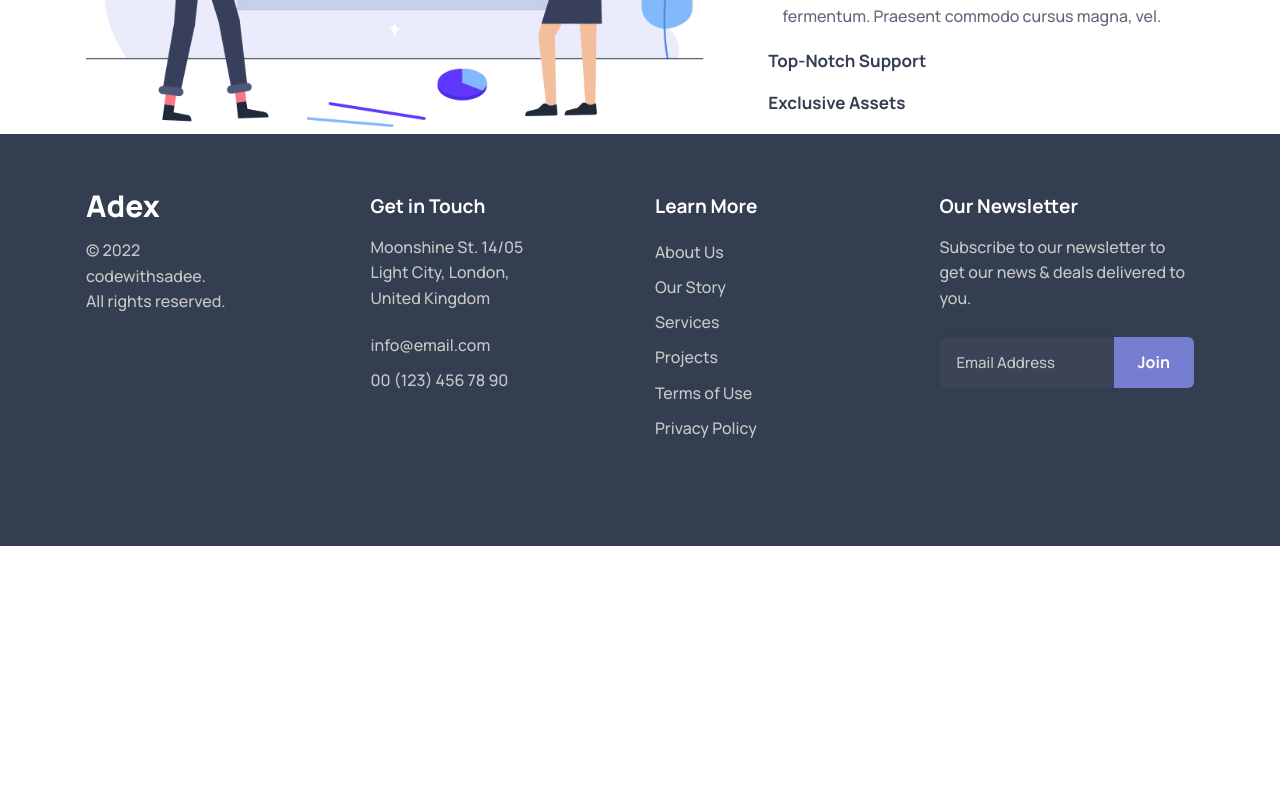
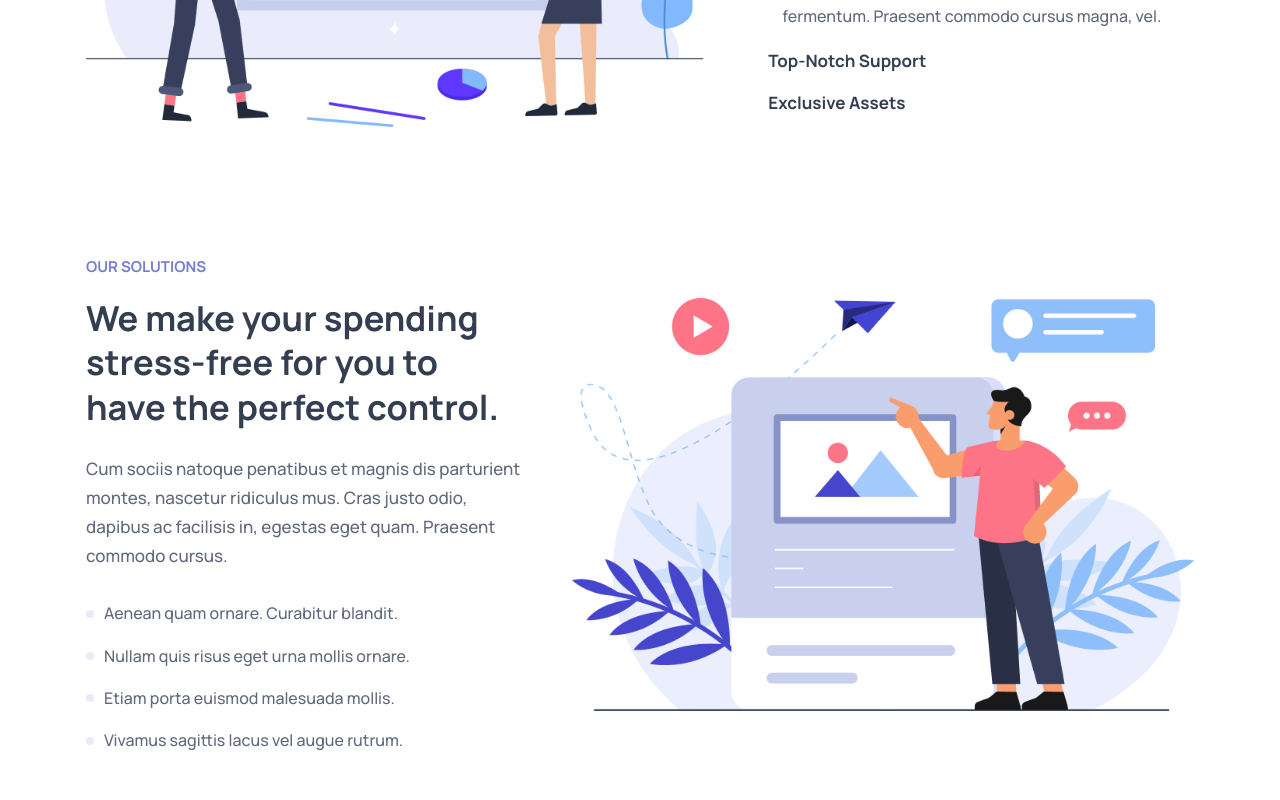
Before and after one commit to m03001215/service, a Next.js app: page / in a window 1280 px wide. Shown: the part 1840-2640 px from the top of the page. Before the commit the page ends 2386 px from the top, so only its background shows below. Built offline with nearby package versions, Linux system fonts and the light colour scheme.

Commit message:
add feature section

```diff
--- a/src/app/page.tsx
+++ b/src/app/page.tsx
@@ -3,6 +3,7 @@ import Layout from '@/components/Layout';
 import HeroSection from '@/components/sections/home/HeroSection';
 import ServiceSection from '@/components/sections/home/ServiceSection';
 import AboutSection from '@/components/sections/home/AboutSection';
+import FeatureSection from '@/components/sections/home/FeatureSection';
 
 export const metadata: Metadata = {
   title: 'Adex • Digital Product Studio',
@@ -23,6 +24,7 @@ export default function Home() {
         <HeroSection />
         <ServiceSection />
         <AboutSection />
+        <FeatureSection />
       </article>
     </Layout>
   );
--- /dev/null
+++ b/src/components/sections/home/FeatureSection.scss
@@ -0,0 +1,50 @@
+@import '../../../styles/variables';
+@import '../../../styles/mixins';
+
+.feature {
+  .container {
+    display: grid;
+    gap: 50px;
+
+    @include tablet-up {
+      grid-template-columns: 0.7fr 1fr;
+      align-items: center;
+    }
+  }
+
+  .section-text {
+    margin-block: 25px 30px;
+  }
+}
+
+.feature-banner {
+  @include tablet-up {
+    order: 1;
+  }
+}
+
+.feature-list {
+  display: grid;
+  gap: 15px;
+
+  @include xl-desktop-up {
+    grid-template-columns: 1fr 1fr;
+  }
+}
+
+.feature-card {
+  display: flex;
+  align-items: center;
+  gap: 10px;
+
+  .card-icon {
+    background-color: $lavender-web;
+    font-size: 1.4rem;
+    padding: 4px;
+    border-radius: $radius-circle;
+
+    ion-icon {
+      --ionicon-stroke-width: 40px;
+    }
+  }
+}
--- /dev/null
+++ b/src/components/sections/home/FeatureSection.tsx
@@ -0,0 +1,93 @@
+'use client';
+
+import Image from 'next/image';
+
+import './FeatureSection.scss';
+
+const FeatureSection = () => {
+  return (
+    <section className="section feature" aria-labelledby="feature-label">
+      <div className="container">
+        <figure className="feature-banner">
+          <Image
+            src="/assets/images/feature-banner.png"
+            width={800}
+            height={531}
+            alt="feature banner"
+            className="w-100"
+            loading="lazy"
+          />
+        </figure>
+
+        <div className="feature-content">
+          <p className="section-subtitle" id="feautre-label">
+            Our Solutions
+          </p>
+
+          <h2 className="h2 section-title">
+            We make your spending stress-free for you to have the perfect
+            control.
+          </h2>
+
+          <p className="section-text">
+            Cum sociis natoque penatibus et magnis dis parturient montes,
+            nascetur ridiculus mus. Cras justo odio, dapibus ac facilisis in,
+            egestas eget quam. Praesent commodo cursus.
+          </p>
+
+          <ul className="feature-list">
+            <li>
+              <div className="feature-card">
+                <div className="card-icon">
+                  <ion-icon name="checkmark" aria-hidden={true} />
+                </div>
+
+                <span className="span">
+                  Aenean quam ornare. Curabitur blandit.
+                </span>
+              </div>
+            </li>
+
+            <li>
+              <div className="feature-card">
+                <div className="card-icon">
+                  <ion-icon name="checkmark" aria-hidden={true} />
+                </div>
+
+                <span className="span">
+                  Nullam quis risus eget urna mollis ornare.
+                </span>
+              </div>
+            </li>
+
+            <li>
+              <div className="feature-card">
+                <div className="card-icon">
+                  <ion-icon name="checkmark" aria-hidden={true} />
+                </div>
+
+                <span className="span">
+                  Etiam porta euismod malesuada mollis.
+                </span>
+              </div>
+            </li>
+
+            <li>
+              <div className="feature-card">
+                <div className="card-icon">
+                  <ion-icon name="checkmark" aria-hidden={true} />
+                </div>
+
+                <span className="span">
+                  Vivamus sagittis lacus vel augue rutrum.
+                </span>
+              </div>
+            </li>
+          </ul>
+        </div>
+      </div>
+    </section>
+  );
+};
+
+export default FeatureSection;
```
